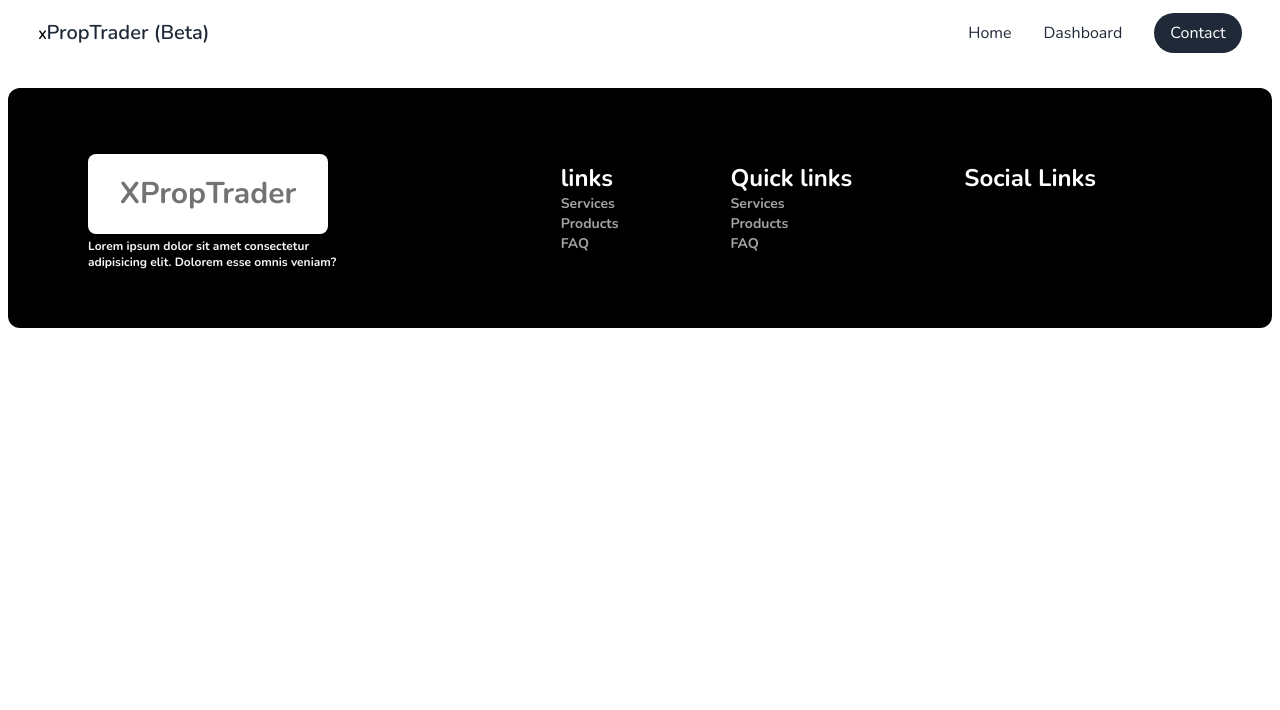
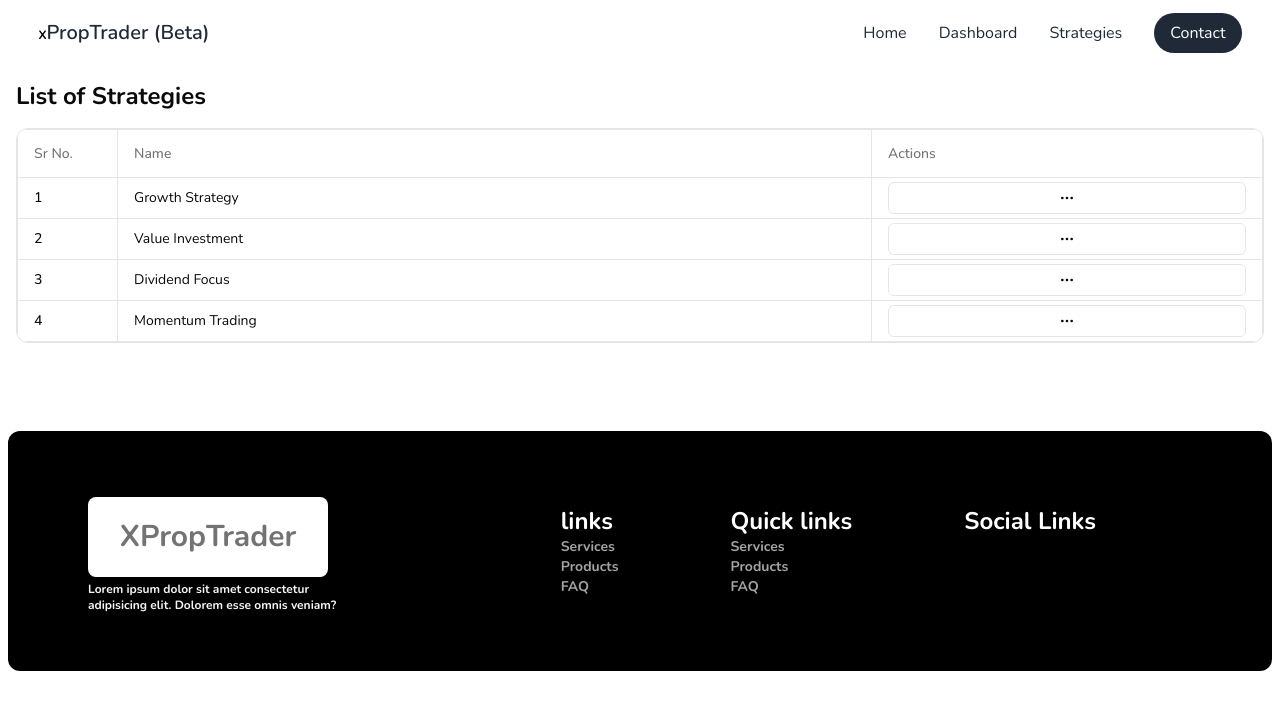
Before and after one commit to IrfanshaikH-7/prototyp-e, a React (Vite) app: page /strategies in a window 1280 px wide. Shown: the top 710 px of the page. Built offline with nearby package versions, Linux system fonts and the light colour scheme.

Commit message:
new route

```diff
--- a/src/App.jsx
+++ b/src/App.jsx
@@ -4,6 +4,7 @@ import Navbar from './components/shared/Navbar'
 import Home from './pages/Home'
 import Footer from './components/shared/Footer'
 import DashboardForm from './components/home/DashboardForm'
+import Strategies from './pages/Strategies'
 
 function App() {
 
@@ -14,6 +15,7 @@ function App() {
       <Routes>
         <Route path="/" element={<Home />} />
         <Route path="/dashboard" element={<DashboardForm />} />
+        <Route path="/strategies" element={<Strategies />} />
       </Routes>
       <Footer />
     </div>
--- a/src/components/home/DashboardForm.jsx
+++ b/src/components/home/DashboardForm.jsx
@@ -51,6 +51,8 @@ const noSpinnerStyle = "rounded-3xl shadow-md appearance-none [&::-webkit-inner-
 
 export default function DashboardForm() {
 const [isCustomTrading, setIsCustomTrading] = useState(false)
+const [isStrategiesOpen, setIsStrategiesOpen] = useState(false)
+
 
     const [isCreateNewStrategy, setIsCreateNewStrategy] = useState(false)
   const form = useForm({
@@ -386,10 +388,18 @@ const [isCustomTrading, setIsCustomTrading] = useState(false)
 
     {/* Submit Button */}
     <div className='flex items-center gap-4'>
-    <Button type="submit" className="w-1/2 mx-auto bg-black hover:bg-black/70 hover:-rotate-1 hover:scale-105 transition-all duration-300 translate-y-1 py-6 rounded-3xl ">
+    <Button type="submit" className="w-1/2 mx-auto bg-black hover:bg-black/70 hover:-rotate-1 hover:scale-105 transition-all duration-300 translate-y-1 py-3 rounded-3xl ">
       Submit
     </Button>
     <div className='h-1.5 w-full bg-black rounded-full mt-1'/>
+    </div>
+    <div className='flex  w-full justify-center items-center gap-4 flex-col md:flex-row  mx-auto translate-y-2 '>
+        <Button  className=' py-3 bg-black px-10 flex-1 rounded-full'>
+           Webhook URL
+        </Button>
+        <Button className=' py-3 bg-black px-10 flex-[2] rounded-full'>
+            Alert Message
+        </Button>
     </div>
 
   </form>
--- a/src/components/home/StrategiesDialog.jsx
+++ b/src/components/home/StrategiesDialog.jsx
@@ -49,57 +49,7 @@ export default function StrategiesDialog({ isOpen, close }) {
   return (
     <Dialog open={isOpen} onOpenChange={close}>
       <DialogContent className="w-[96%] rounded-xl h-[55vh] items-start md:min-h-[95vh] sm:max-w-[95%]">
-      <section className="">
-        <h2 className="text-2xl font-bold">List of Strategies</h2>
-        <div className="border overflow-hidden rounded-xl  mt-4">
-        <Table className="border">
-          <TableHeader>
-            <TableRow>
-              <TableHead className="w-[100px] border-r">Sr No.</TableHead>
-              <TableHead className="border-r">Name</TableHead>
-              <TableHead className=" border-r">Actions</TableHead>
-            </TableRow>
-          </TableHeader>
-          <TableBody>
-            {strategies.map((strategy) => (
-              <TableRow key={strategy.id}>
-                <TableCell className="font-medium border-r py-1">{strategy.id}</TableCell>
-                <TableCell className="border-r py-1">{strategy.name}</TableCell>
-                <TableCell className="text-right py-1">
-                  <DropdownMenu>
-                    <DropdownMenuTrigger asChild>
-                      <Button variant="outline" className="h-8 w-full p-0">
-                        <MoreHorizontal className="h-4 w-4 " />
 
-
-                      </Button>
-                    </DropdownMenuTrigger>
-                    <DropdownMenuContent align="end">
-                      <DropdownMenuItem
-                        onClick={() => handleAction('view', strategy.id)}
-                      >
-                        View
-                      </DropdownMenuItem>
-                      <DropdownMenuItem
-                        onClick={() => handleAction('modify', strategy.id)}
-                      >
-                        Modify
-                      </DropdownMenuItem>
-                      <DropdownMenuItem
-                        onClick={() => handleAction('delete', strategy.id)}
-                        className="text-red-600"
-                      >
-                        Delete
-                      </DropdownMenuItem>
-                    </DropdownMenuContent>
-                  </DropdownMenu>
-                </TableCell>
-              </TableRow>
-            ))}
-          </TableBody>
-        </Table>
-        </div>
-        </section>
 
       </DialogContent>
     </Dialog>
--- a/src/components/shared/Navbar.jsx
+++ b/src/components/shared/Navbar.jsx
@@ -6,6 +6,7 @@ import { Menu, X } from 'lucide-react';
 const navLinks = [
   { name: 'Home', link: '/' },
   { name: 'Dashboard', link: '/dashboard' },
+  { name: 'Strategies', link: '/strategies' },
 ];
 
 const Navbar = () => {
--- a/src/pages/Home.jsx
+++ b/src/pages/Home.jsx
@@ -73,7 +73,7 @@ const Home = () => {
       {/* <section className='h-full lg:h-fit w-full'>
         <DashboardForm />
       </section> */}
-      <OtherSection />
+      {/* <OtherSection /> */}
     </main>
   )
 }
--- /dev/null
+++ b/src/pages/Strategies.jsx
@@ -0,0 +1,96 @@
+
+  import {
+    Table,
+    TableBody,
+    TableCell,
+    TableHead,
+    TableHeader,
+    TableRow,
+  } from "@/components/ui/table"
+  import {
+    DropdownMenu,
+    DropdownMenuContent,
+    DropdownMenuItem,
+    DropdownMenuTrigger,
+  } from "@/components/ui/dropdown-menu"
+  import { Button } from "@/components/ui/button"
+  import { MoreHorizontal } from "lucide-react"
+import { useState } from "react"
+export default function Strategies() {
+    const [strategies, setStrategies] = useState([
+        { id: 1, name: "Growth Strategy" },
+        { id: 2, name: "Value Investment" },
+        { id: 3, name: "Dividend Focus" },
+        { id: 4, name: "Momentum Trading" },
+      ])
+
+      const handleAction = (action, strategyId) => {
+        switch (action) {
+          case 'view':
+            console.log('Viewing strategy:', strategyId)
+            break
+          case 'modify':
+            console.log('Modifying strategy:', strategyId)
+            break
+          case 'delete':
+            setStrategies(strategies.filter(strategy => strategy.id !== strategyId))
+            break
+          default:
+            break
+        }
+      }
+
+  return (
+    <section className=" px-4 mt-20">
+    <h2 className="text-2xl font-bold">List of Strategies</h2>
+    <div className="border overflow-hidden rounded-xl  mt-4">
+    <Table className="border">
+      <TableHeader>
+        <TableRow>
+          <TableHead className="w-[100px] border-r">Sr No.</TableHead>
+          <TableHead className="border-r">Name</TableHead>
+          <TableHead className=" border-r">Actions</TableHead>
+        </TableRow>
+      </TableHeader>
+      <TableBody>
+        {strategies.map((strategy) => (
+          <TableRow key={strategy.id}>
+            <TableCell className="font-medium border-r py-1">{strategy.id}</TableCell>
+            <TableCell className="border-r py-1">{strategy.name}</TableCell>
+            <TableCell className="text-right py-1">
+              <DropdownMenu>
+                <DropdownMenuTrigger asChild>
+                  <Button variant="outline" className="h-8 w-full p-0">
+                    <MoreHorizontal className="h-4 w-4 " />
+
+
+                  </Button>
+                </DropdownMenuTrigger>
+                <DropdownMenuContent align="end">
+                  <DropdownMenuItem
+                    onClick={() => handleAction('view', strategy.id)}
+                  >
+                    View
+                  </DropdownMenuItem>
+                  <DropdownMenuItem
+                    onClick={() => handleAction('modify', strategy.id)}
+                  >
+                    Modify
+                  </DropdownMenuItem>
+                  <DropdownMenuItem
+                    onClick={() => handleAction('delete', strategy.id)}
+                    className="text-red-600"
+                  >
+                    Delete
+                  </DropdownMenuItem>
+                </DropdownMenuContent>
+              </DropdownMenu>
+            </TableCell>
+          </TableRow>
+        ))}
+      </TableBody>
+    </Table>
+    </div>
+    </section>
+  )
+}
```
